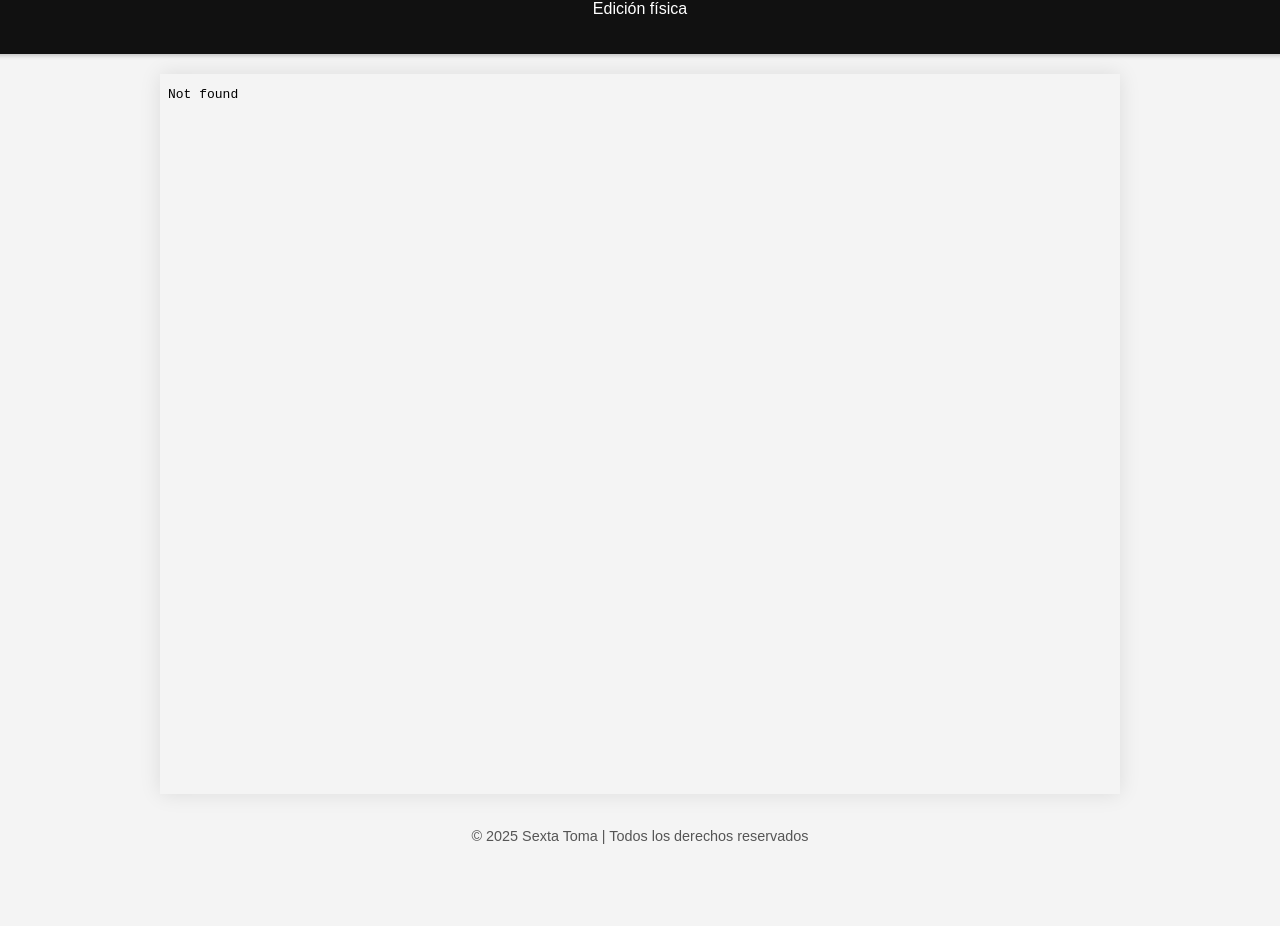
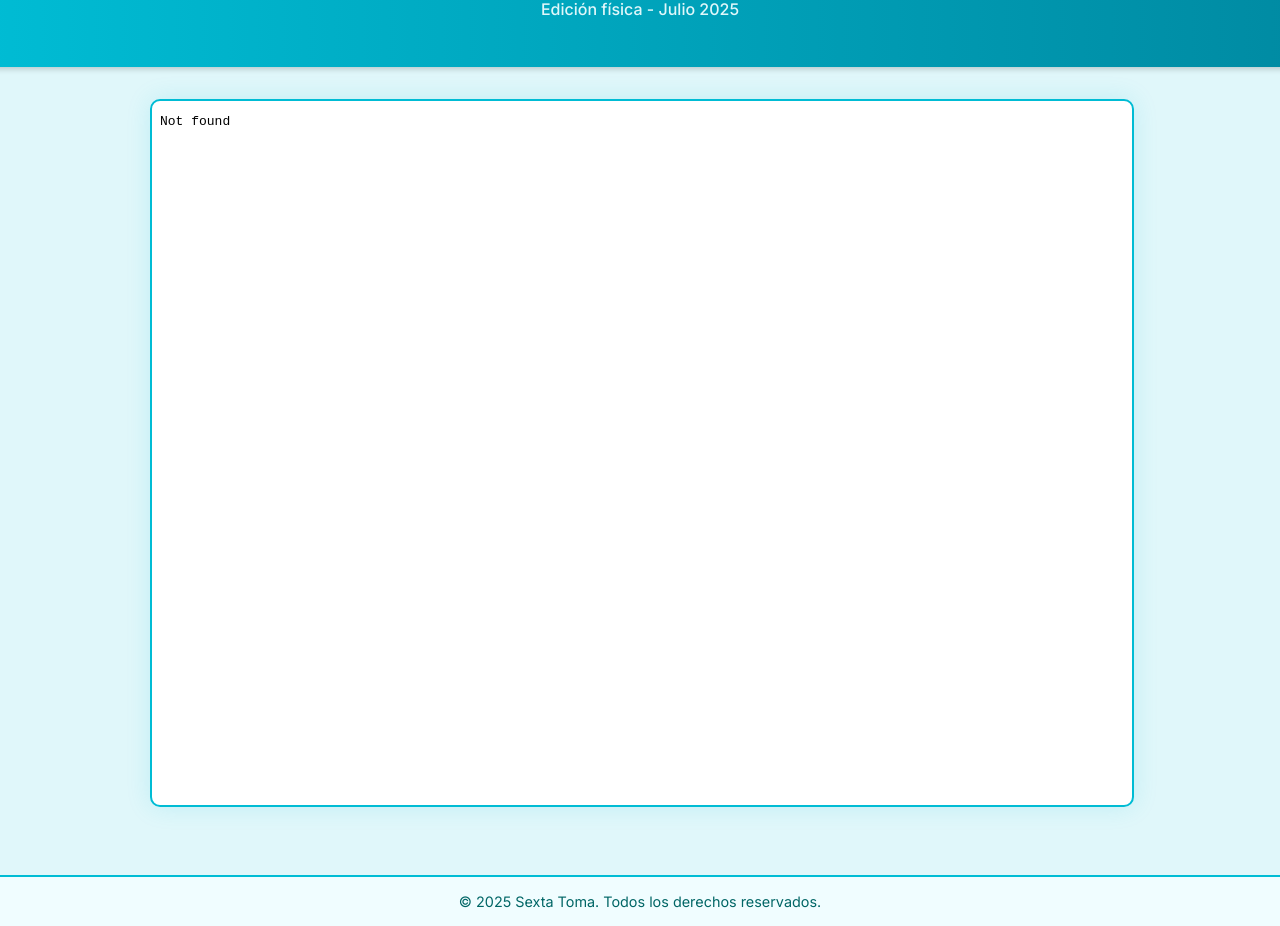
Before and after one commit to Rick7713/Diario-Sexta-Toma-HOY, a plain HTML site: page index.html in a window 1280 px wide. Shown: the part 100-1026 px from the top of the page. Before the commit the page ends 954 px from the top, so only its background shows below. Drawn offline with nearby package versions, Linux system fonts and the light colour scheme.

Commit message:
Update index.html

```diff
--- a/index.html
+++ b/index.html
@@ -1,61 +1,102 @@
 <!DOCTYPE html>
 <html lang="es">
 <head>
-  <meta charset="UTF-8">
-  <meta name="viewport" content="width=device-width, initial-scale=1">
-  <title>6TA TOMA Noticias</title>
+  <meta charset="UTF-8" />
+  <meta name="viewport" content="width=device-width, initial-scale=1.0" />
+  <title>6ta Toma Noticias - Edición Física</title>
+
+  <!-- Tipos de letra -->
+  <link href="https://fonts.googleapis.com/css2?family=Playfair+Display:wght@700&family=Inter:wght@400;500&display=swap" rel="stylesheet">
+
   <style>
+    :root {
+      --cian: #00bcd4;
+      --celeste: #e0f7fa;
+      --texto: #012d35;
+    }
+
     body {
       margin: 0;
-      font-family: 'Anton', sans-serif;
-      background-color: #f4f4f4;
+      font-family: 'Inter', sans-serif;
+      background-color: var(--celeste);
+      color: var(--texto);
       display: flex;
       flex-direction: column;
       align-items: center;
     }
 
     header {
-      background-color: #111;
+      background: linear-gradient(90deg, var(--cian), #008ba3);
       color: white;
-      padding: 20px;
+      padding: 2rem 1rem;
       width: 100%;
       text-align: center;
-      box-shadow: 0 2px 4px rgba(0,0,0,0.2);
+      box-shadow: 0 2px 6px rgba(0, 0, 0, 0.2);
+    }
+
+    header h1 {
+      font-family: 'Playfair Display', serif;
+      font-size: 2.8rem;
+      margin: 0;
+      letter-spacing: 1px;
+    }
+
+    header p {
+      font-size: 1rem;
+      color: #e0f7fa;
+      margin-top: 8px;
+      font-weight: 500;
     }
 
     main {
-      padding: 20px;
+      padding: 2rem 1rem;
       width: 100%;
-      max-width: 960px;
+      max-width: 980px;
     }
 
     iframe {
       width: 100%;
-      height: 90vh;
-      border: none;
-      box-shadow: 0 0 20px rgba(0,0,0,0.1);
+      height: 88vh;
+      border: 2px solid var(--cian);
+      border-radius: 10px;
+      box-shadow: 0 0 25px rgba(0, 188, 212, 0.15);
+      background-color: white;
     }
 
     footer {
-      padding: 10px;
-      color: #555;
-      font-size: 0.9em;
+      margin-top: 2rem;
+      padding: 1rem;
+      font-size: 0.9rem;
+      color: #066;
       text-align: center;
+      border-top: 2px solid var(--cian);
+      width: 100%;
+      background-color: #f0fdff;
+    }
+
+    @media (max-width: 768px) {
+      header h1 {
+        font-size: 2rem;
+      }
+
+      iframe {
+        height: 75vh;
+      }
     }
   </style>
 </head>
 <body>
   <header>
     <h1>6ta Toma Noticias</h1>
-    <p>Edición física</p>
+    <p>Edición física - Julio 2025</p>
   </header>
 
   <main>
-    <iframe src="SEXTA_TOMA_NOTICIAS_DIARIO.pdf"></iframe>
+    <iframe src="SEXTA_TOMA_NOTICIAS_DIARIO.pdf" title="Edición física PDF"></iframe>
   </main>
 
   <footer>
-    &copy; 2025 Sexta Toma | Todos los derechos reservados
+    &copy; 2025 Sexta Toma. Todos los derechos reservados.
   </footer>
 </body>
 </html>
```
